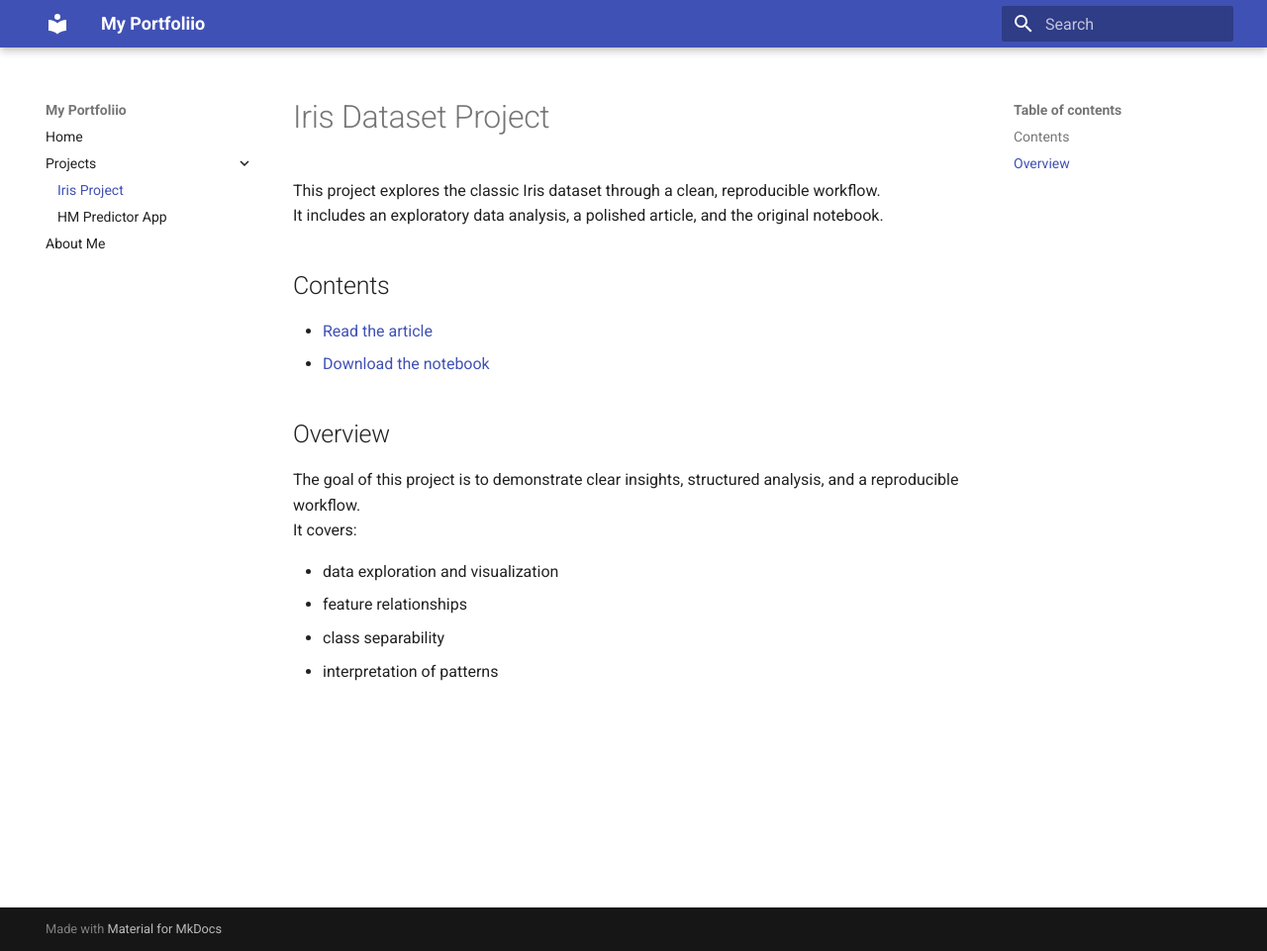
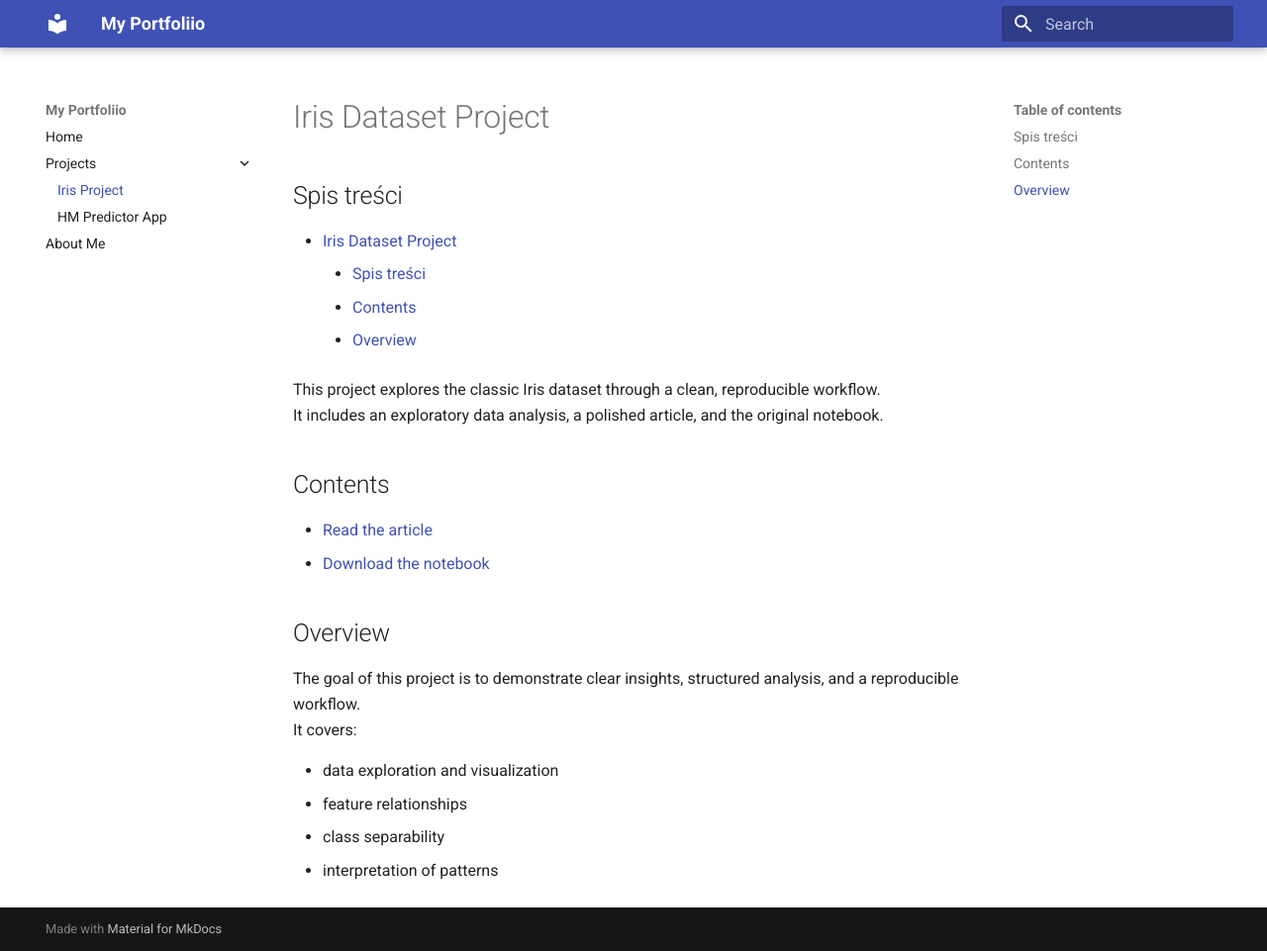
Before and after one commit to edutroniks/ds_ai_portfolio, an MkDocs documentation site: the page built from docs/iris/index.md, in a window 1280 px wide and 961 px high. Shown: the whole window at 99% size. Built offline with MkDocs 1.6.1 and Material for MkDocs 9.7.7, drawn with Linux system fonts in a browser that asks for light colours.

Commit message:
mkdocs yaml iris add navigation

```diff
--- a/docs/iris/index.md
+++ b/docs/iris/index.md
@@ -1,4 +1,6 @@
 # Iris Dataset Project
+## Spis treści
+[TOC]
 
 This project explores the classic Iris dataset through a clean, reproducible workflow.
 It includes an exploratory data analysis, a polished article, and the original notebook.
--- a/mkdocs.yml
+++ b/mkdocs.yml
@@ -7,12 +7,16 @@ site_url: https://edutroniks.github.io/ds_ai_portfolio/
 
 markdown_extensions:
   - attr_list
+  - toc:
+      permalink: true  # Dodaje ikonkę linku obok nagłówka
 
 
 theme:
   name: material
 
-
+  features:
+      - toc.follow      # Podświetla sekcję, w której aktualnie jest czytelnik
+      - navigation.top  # Dodaje przycisk "wróć na górę"
 nav:
   - Home: index.md
   - Projects:
```
Also changed, not shown: 1 other file.
